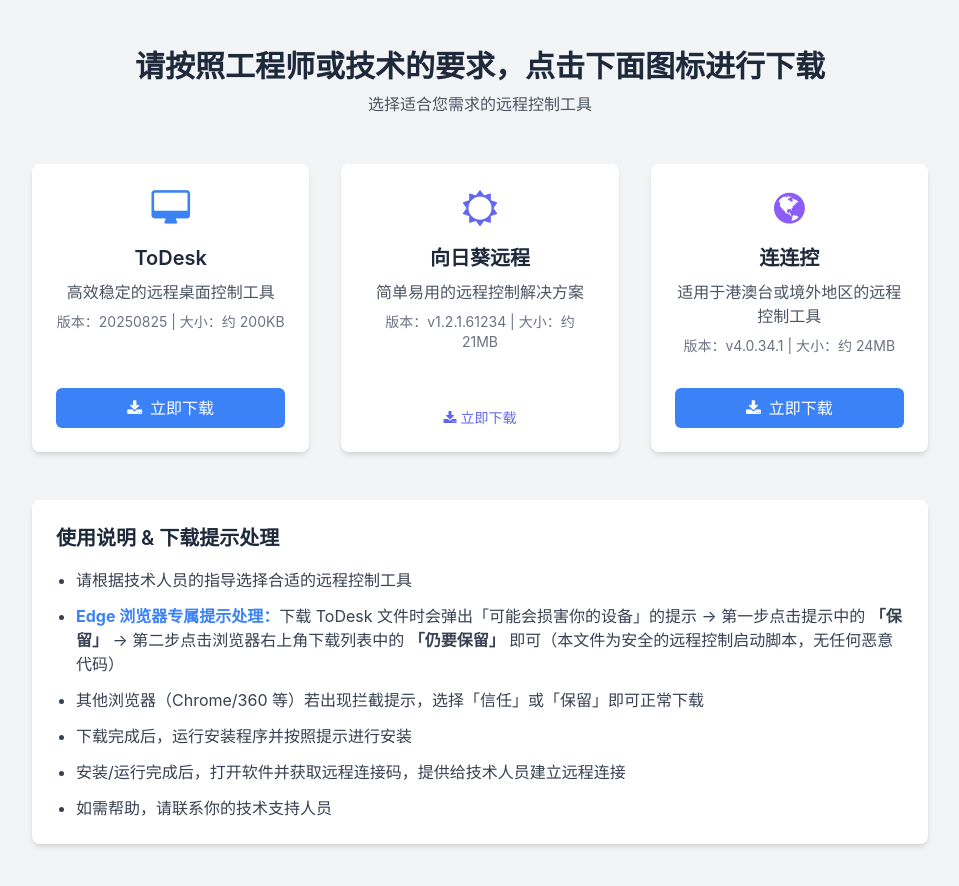
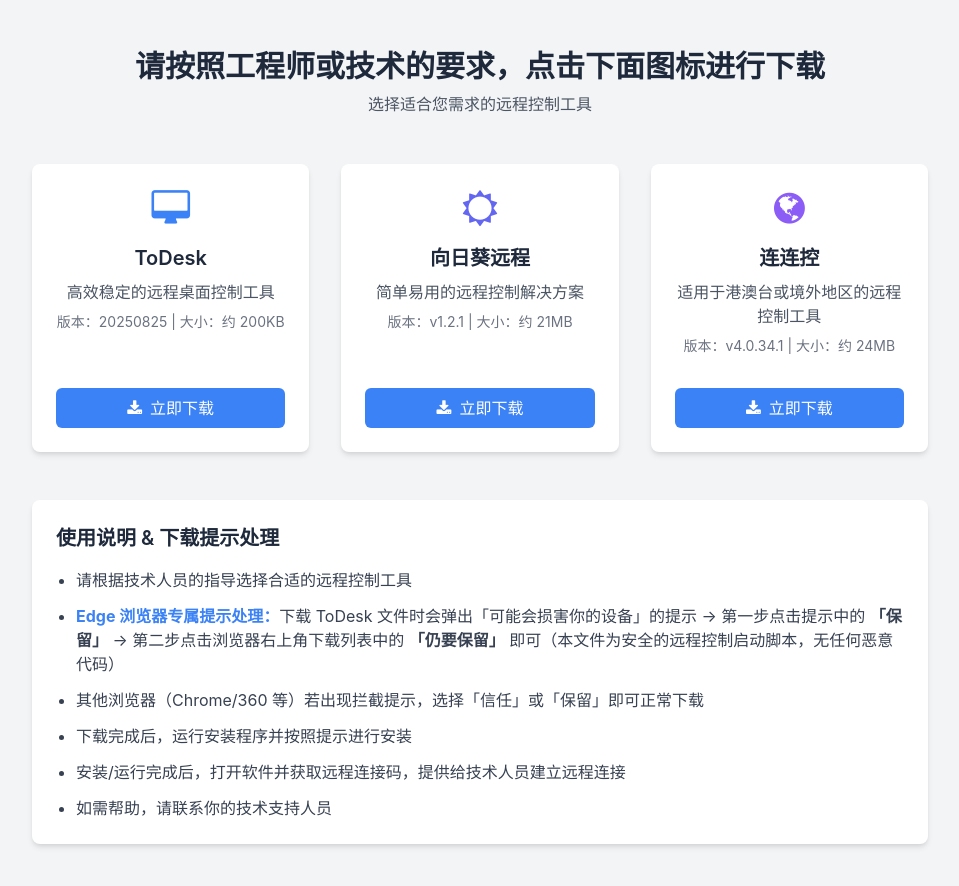
Before and after one commit to RandolphRicardo/abc123.github.io, a plain HTML site: page index.html in a window 1280 px wide. Shown: the whole page, without its empty margins (160-1119 px from the left). Drawn offline with nearby package versions, Linux system fonts and the light colour scheme.

Commit message:
Update index.html

```diff
--- a/index.html
+++ b/index.html
@@ -88,7 +88,7 @@
                 </div>
             </div>
 
-            <!-- 向日葵远程下载卡片（已优化：jsDelivr CDN 加速 + 官方备用直链） -->
+            <!-- 向日葵远程下载卡片（补充示例链接） -->
             <div class="download-card">
                 <div class="card-content">
                     <div class="card-top">
@@ -97,9 +97,9 @@
                         </div>
                         <h2 class="download-title">向日葵远程</h2>
                         <p class="download-description">简单易用的远程控制解决方案</p>
-                        <p class="download-info">版本：v1.2.1.61234 | 大小：约 21MB</p>
+                        <p class="download-info">版本：v1.2.1 | 大小：约 21MB</p>
                     </div>
-                    <a href="https://dl-cdn.oray.com/sunlogin/sos/SunloginSOS_1.2.1.61234_Win32.exe" class="backup-download-link" target="_blank" rel="noopener noreferrer">
+                    <a href="https://dw.oray.com/sunlogin/windows/SunloginSOS_1.2.1.61234_Win32.exe" class="download-button w-full" download>
                         <i class="fa fa-download"></i>
                         <span>立即下载</span>
                     </a>
```
